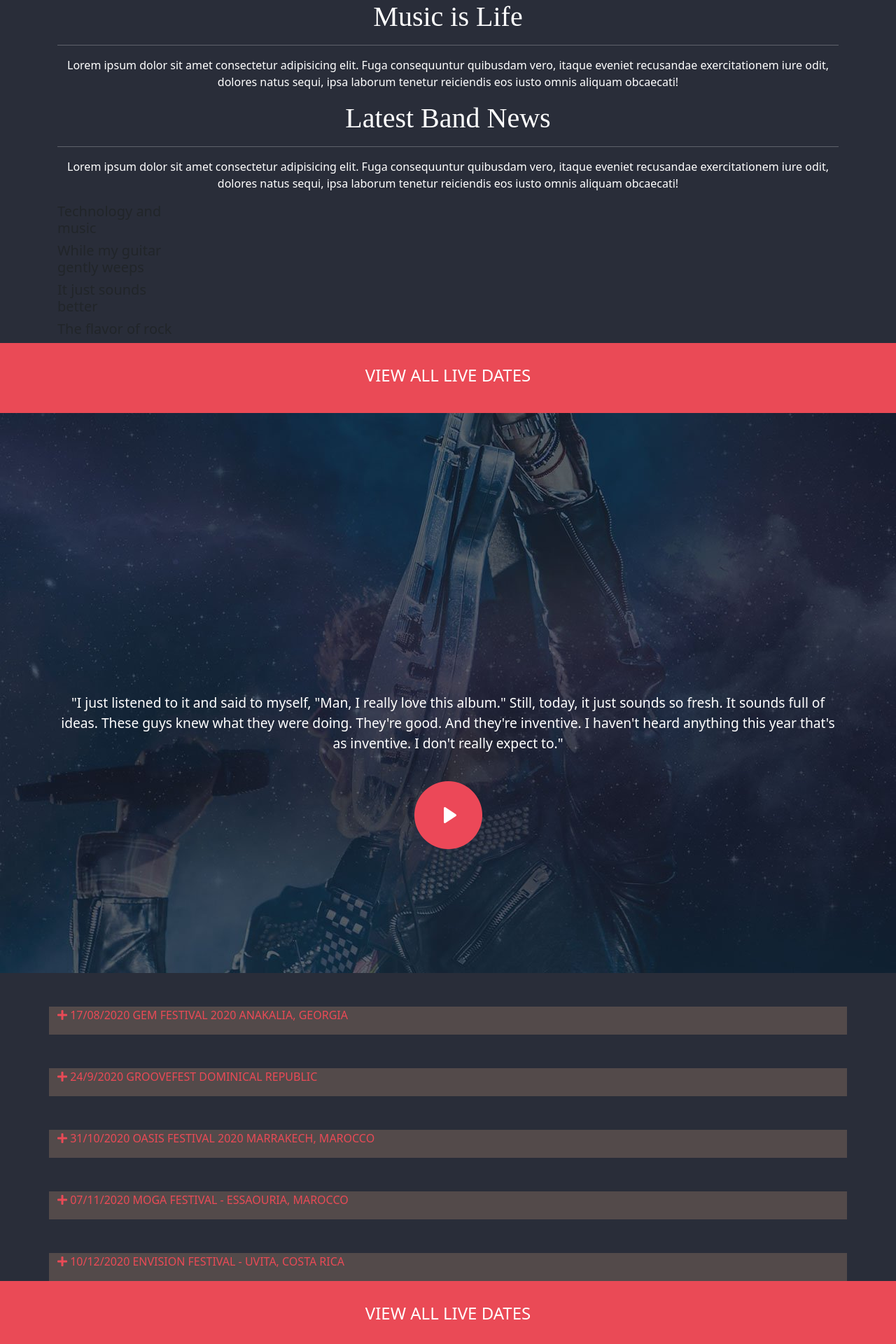
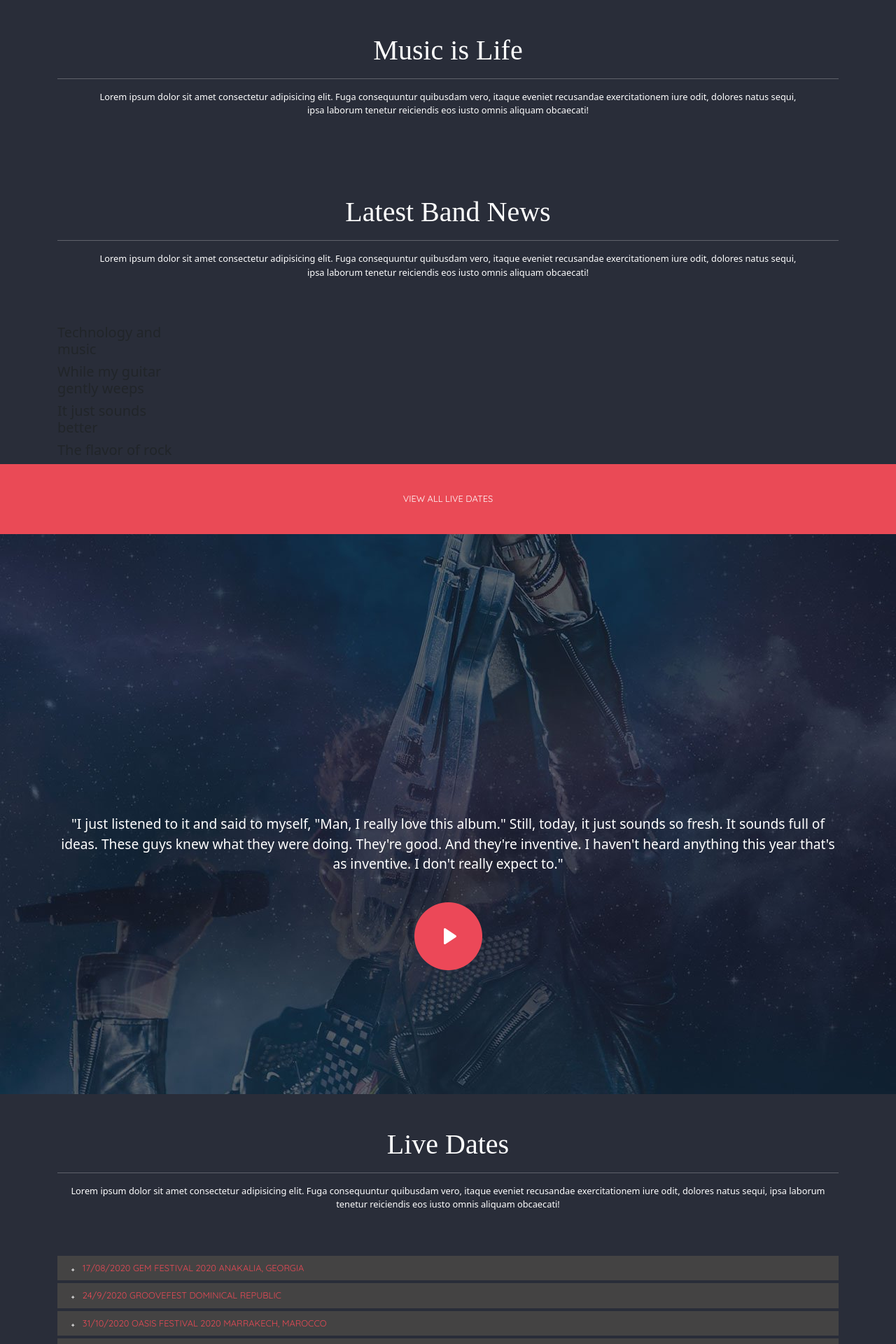
Before and after one commit to sofia-papa/proj-html-vuejs, a Vue app: page / in a window 1280 px wide. Shown: the part 800-2720 px from the top of the page at 70% size. Built offline with nearby package versions, Linux system fonts and the light colour scheme; a web font is replaced by a local one.

Commit message:
correction margin, padding

```diff
--- a/src/App.vue
+++ b/src/App.vue
@@ -40,7 +40,7 @@ ul{
   display: flex;
   justify-content: end;
   list-style: none;
-  font-family: $fontSubtitle;
+  font-family: $fontText;
   padding: 0 2rem;
 
 }
@@ -60,5 +60,26 @@ li a{
 
 }
 
+.bg-footer-2{
+  background-color: #2b2b2c;
+  font-family:$fontText;
+  font-size: 0.8rem;
+  color: $bgfirstmain;
+}
+
+.red-line{
+  font-family: $fontText;
+}
+
+.color-text{
+  font-family: $fontText;
+}
+
+.fas.fa-plus{
+  font-size: 5px;
+  color: white;
+
+}
+
 }
 </style>
--- a/src/components/Footer.vue
+++ b/src/components/Footer.vue
@@ -9,7 +9,23 @@
       </ul>
     </nav>
   </div>
+
+  <div class="bg-footer-2 px-2 py-2">
+    <div class="d-flex justify-content-between mx-2">
+      <p class="my-4">Copyright 2012 - 2020 | AVADA THEME BY THEMEFUSION | ALL RIGHTS RESERVED | POWERED BY WORDPRESS</p>
+
+      <nav>
+        <ul class="">
+          <li class="bg-dark mx-2 p-2"><i class="fab fa-facebook-f"></i></li>
+          <li class="bg-dark mx-2 p-2"><i class="fab fa-twitter"></i></li>
+          <li class="bg-dark mx-2 p-2"><i class="fab fa-instagram"></i></li>
+          <li class="bg-dark mx-2 p-2"><i class="fab fa-youtube"></i></li>
+        </ul>
+      </nav>
+    </div>
+  </div>
 </div>
+
 </template>
 
 <script>
@@ -52,4 +68,5 @@ export default {
 
 <style lang= "scss">
 
+
 </style>
--- a/src/components/Livedates.vue
+++ b/src/components/Livedates.vue
@@ -1,9 +1,9 @@
 <template>
   <div class="bg-color">
-    <div class="container mt-5 color-text">
+    <div class="container mt-1 color-text">
                 <div class="row">
                     <div class="col-12 bg-text " >
-                        <p class="subtitle"><i class="fas fa-plus"></i> {{ title }} </p>
+                        <p class="subtitle my-2"><i class="fas fa-plus mx-2"></i> {{ title }} </p>
                     </div>
                 </div>
             </div>
@@ -27,5 +27,7 @@ export default {
 </script>
 
 <style lang= "scss">
-
+.subtitle{
+    font-size: 0.8rem;
+}
 </style>
--- a/src/components/Main.vue
+++ b/src/components/Main.vue
@@ -1,21 +1,21 @@
 <template>
   <div class="bg-first-main">
       <div class="container text-center text-white">
-        <div class="row">
-            <div class="col-12">
+        <div class="row ">
+            <div class="col-12 my-5">
                 <h1 class="title">Music is Life</h1>
                 <hr>
-                <p class="subtitle">Lorem ipsum dolor sit amet consectetur adipisicing elit. Fuga consequuntur quibusdam vero, itaque eveniet recusandae exercitationem iure odit, dolores natus sequi, ipsa laborum tenetur reiciendis eos iusto omnis aliquam obcaecati!</p>
+                <p class="subtitle px-5">Lorem ipsum dolor sit amet consectetur adipisicing elit. Fuga consequuntur quibusdam vero, itaque eveniet recusandae exercitationem iure odit, dolores natus sequi, ipsa laborum tenetur reiciendis eos iusto omnis aliquam obcaecati!</p>
             </div>
         </div>
       </div>
 
       <div class="container text-center text-white">
         <div class="row">
-            <div class="col-12">
+            <div class="col-12 my-5">
                 <h1 class="title">Latest Band News</h1>
                 <hr>
-                <p class="subtitle">Lorem ipsum dolor sit amet consectetur adipisicing elit. Fuga consequuntur quibusdam vero, itaque eveniet recusandae exercitationem iure odit, dolores natus sequi, ipsa laborum tenetur reiciendis eos iusto omnis aliquam obcaecati!</p>
+                <p class="subtitle px-5">Lorem ipsum dolor sit amet consectetur adipisicing elit. Fuga consequuntur quibusdam vero, itaque eveniet recusandae exercitationem iure odit, dolores natus sequi, ipsa laborum tenetur reiciendis eos iusto omnis aliquam obcaecati!</p>
             </div>
         </div>
       </div>
@@ -25,19 +25,28 @@
       </div>
 
       <div class="red-line text-center text-white">
-         <h4>View all live dates</h4>
+         <p>View all live dates</p>
       </div>
 
       <div>
         <Playmusic/>
       </div>
 
-      <div class="color-text">
+      <div class="container text-white">
+        <div class="row text-center my-5">
+            <div class="col-12">
+                <h1 class="title">Live Dates</h1>
+                <hr>
+                <p class="subtitle">Lorem ipsum dolor sit amet consectetur adipisicing elit. Fuga consequuntur quibusdam vero, itaque eveniet recusandae exercitationem iure odit, dolores natus sequi, ipsa laborum tenetur reiciendis eos iusto omnis aliquam obcaecati!</p>
+            </div>
+        </div>
+      <div class="color-text my-5">
           <Livedates v-for="(dates, index) in festival" :key= "index" :title= "dates.date"/>
+      </div>
       </div>
 
       <div class="red-line text-center text-white">
-         <h4>View all live dates</h4>
+         <p>View all live dates</p>
       </div>
 
   </div>
@@ -76,7 +85,7 @@ export default {
 }
 
 .bg-text{
-    background-color: rgb(83, 74, 74) ;
+    background-color: rgb(68, 67, 67) ;
 
 }
 
@@ -84,7 +93,8 @@ export default {
     height: 100px;
     background-color: #ea4a56 ;
     text-transform: uppercase;
-    padding: 2rem;
+    padding: 2.5rem;
+    font-size: 0.8rem;
 }
 
 </style>
--- a/src/style/variable.scss
+++ b/src/style/variable.scss
@@ -1,9 +1,11 @@
 @import '~bootstrap/scss/bootstrap';
 @import url('https://fonts.googleapis.com/css2?family=Biryani:wght@900&display=swap');
 @import url('https://fonts.googleapis.com/css2?family=Biryani:wght@900&family=Ranga&display=swap');
+@import url('https://fonts.googleapis.com/css2?family=Quicksand:wght@300;400&display=swap');
 
 $fontTitle: 'Biryani';
 $fontSubtitle: 'Ranga';
+$fontText: 'Quicksand';
 
 $bgfirstmain: #737376;
 $lineColor: #ea4a56;
```
